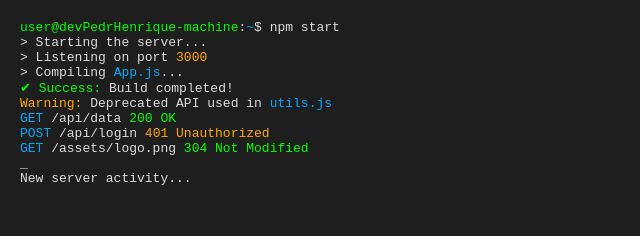
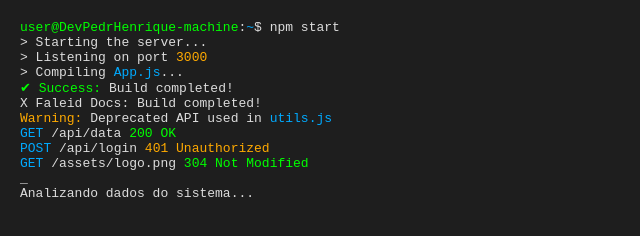
Before and after one commit to pedolkadeveloper123/codedevPh, a plain HTML site: page index.html in a window 1280 px wide. Shown: the whole page, without its empty margins (0-640 px from the left). Drawn offline with Linux system fonts and the light colour scheme.

Commit message:
Update index.html

```diff
--- a/index.html
+++ b/index.html
@@ -41,11 +41,12 @@
 </head>
 <body>
   <div class="terminal" id="terminal">
-    <p class="line"><span class="green">user@devPedrHenrique-machine</span>:<span class="blue">~</span>$ npm start</p>
+    <p class="line"><span class="green">user@DevPedrHenrique-machine</span>:<span class="blue">~</span>$ npm start</p>
     <p class="line">> Starting the server...</p>
     <p class="line">> Listening on port <span class="yellow">3000</span></p>
     <p class="line">> Compiling <span class="blue">App.js</span>...</p>
     <p class="line"><span class="green">✔ Success:</span> Build completed!</p>
+    <p class="line"><span class="red">X Faleid Docs:</span> Build completed!</p>
     <p class="line"><span class="yellow">Warning:</span> Deprecated API used in <span class="blue">utils.js</span></p>
     <p class="line"><span class="blue">GET</span> /api/data <span class="green">200 OK</span></p>
     <p class="line"><span class="blue">POST</span> /api/login <span class="yellow">401 Unauthorized</span></p>
@@ -62,7 +63,7 @@
     setInterval(() => {
       const line = document.createElement('p');
       line.className = 'line';
-      line.textContent = 'New server activity...';
+      line.textContent = 'Analizando dados do sistema...';
       terminal.insertBefore(line, cursor);
       terminal.scrollTop = terminal.scrollHeight;
     }, 3000);
```
